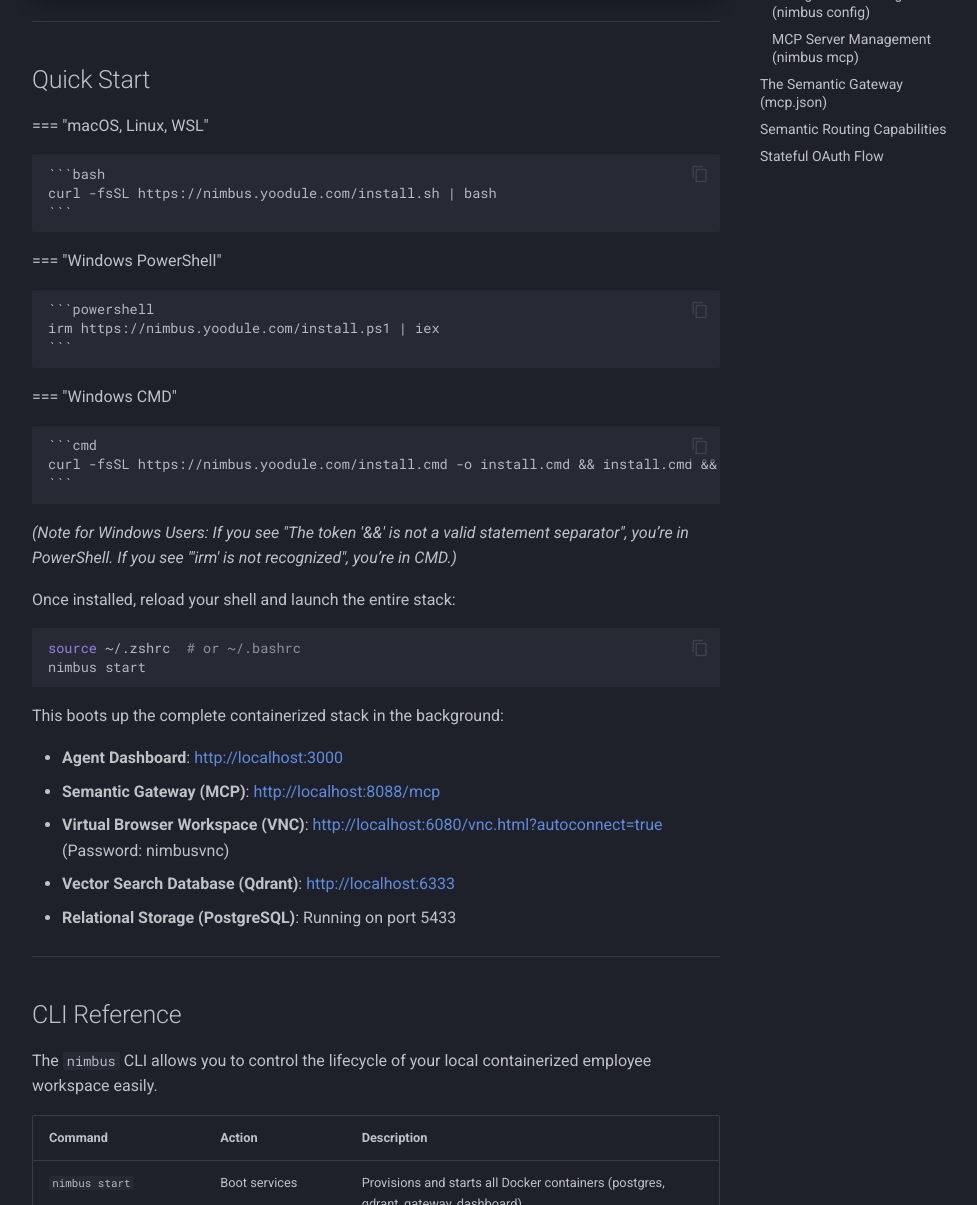
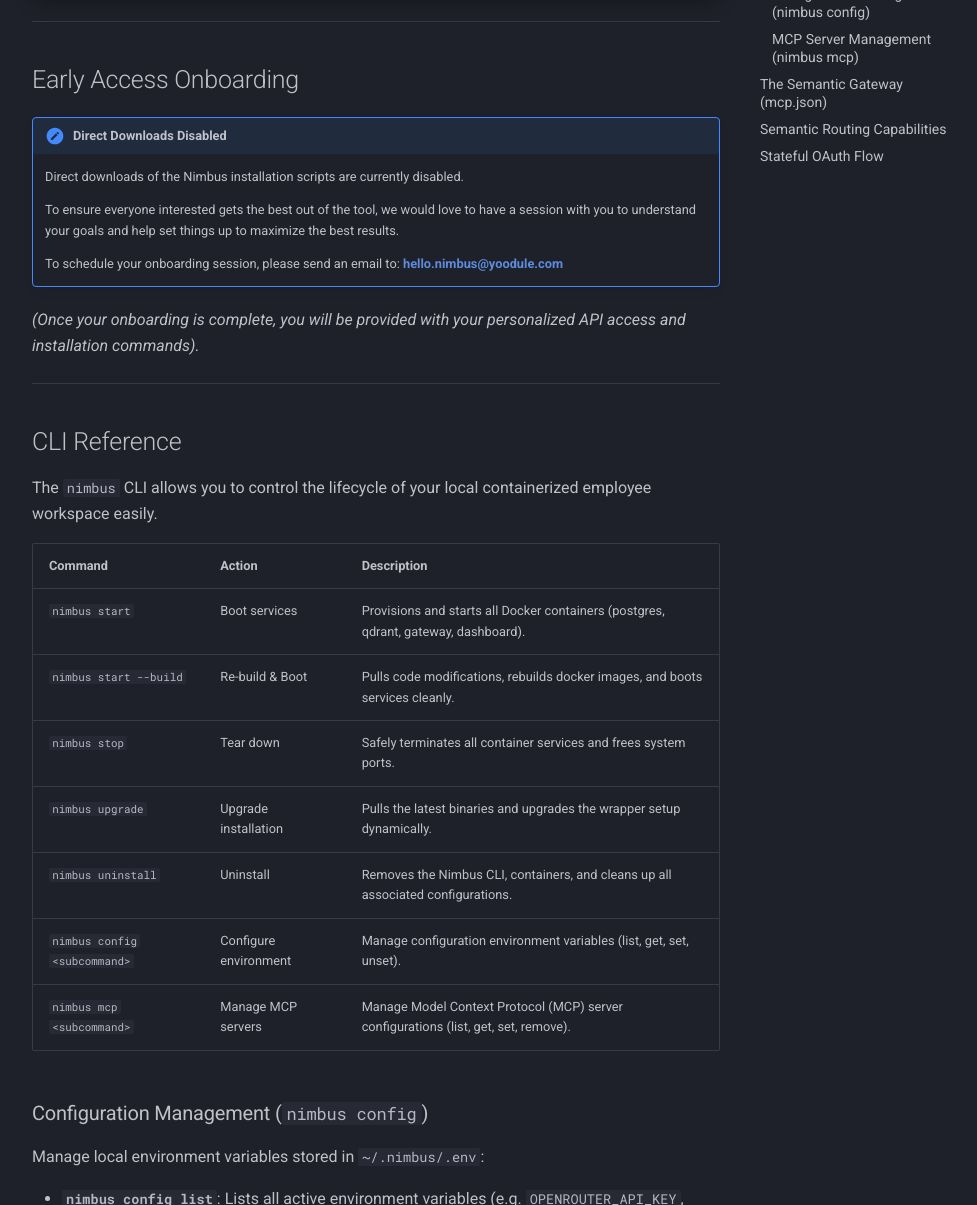
Before and after one commit to Yoodule/nimbus, an MkDocs documentation site: the page built from docs/index.md, in a window 1280 px wide and 1400 px high, scrolled down 693 px, cut to the strip 195-1400 px from the top of the window. Shown: the whole strip, without its empty margins (264-1241 px from the left). Built offline with MkDocs 1.6.1 and Material for MkDocs 9.7.7, drawn with Linux system fonts in a browser that asks for light colours; some of the changed text lies outside the part shown.

Commit message:
docs: disable direct downloads and add onboarding email

````diff
--- a/docs/index.md
+++ b/docs/index.md
@@ -19,43 +19,16 @@
 
 ---
 
-## Quick Start
+## Early Access Onboarding
 
+!!! important "Direct Downloads Disabled"
+    Direct downloads of the Nimbus installation scripts are currently disabled.
 
-=== "macOS, Linux, WSL"
+    To ensure everyone interested gets the best out of the tool, we would love to have a session with you to understand your goals and help set things up to maximize the best results.
 
-    ```bash
-    curl -fsSL https://nimbus.yoodule.com/install.sh | bash
-    ```
+    To schedule your onboarding session, please send an email to: **[hello.nimbus@yoodule.com](mailto:hello.nimbus@yoodule.com)**
 
-=== "Windows PowerShell"
-
-    ```powershell
-    irm https://nimbus.yoodule.com/install.ps1 | iex
-    ```
-
-=== "Windows CMD"
-
-    ```cmd
-    curl -fsSL https://nimbus.yoodule.com/install.cmd -o install.cmd && install.cmd && del install.cmd
-    ```
-
-*(Note for Windows Users: If you see "The token '&&' is not a valid statement separator", you’re in PowerShell. If you see "'irm' is not recognized", you’re in CMD.)*
-
-Once installed, reload your shell and launch the entire stack:
-
-```bash
-source ~/.zshrc  # or ~/.bashrc
-nimbus start
-```
-
-This boots up the complete containerized stack in the background:
-
-- **Agent Dashboard**: <http://localhost:3000>
-- **Semantic Gateway (MCP)**: <http://localhost:8088/mcp>
-- **Virtual Browser Workspace (VNC)**: <http://localhost:6080/vnc.html?autoconnect=true> (Password: nimbusvnc)
-- **Vector Search Database (Qdrant)**: <http://localhost:6333>
-- **Relational Storage (PostgreSQL)**: Running on port 5433
+*(Once your onboarding is complete, you will be provided with your personalized API access and installation commands).*
 
 ---
 
````
